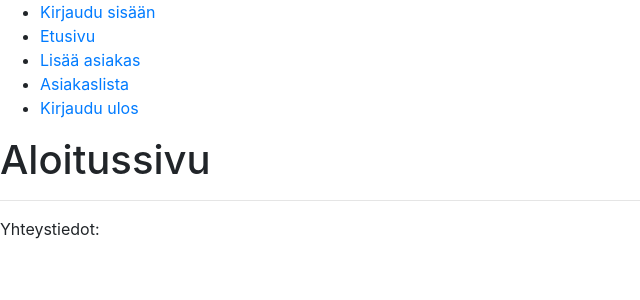
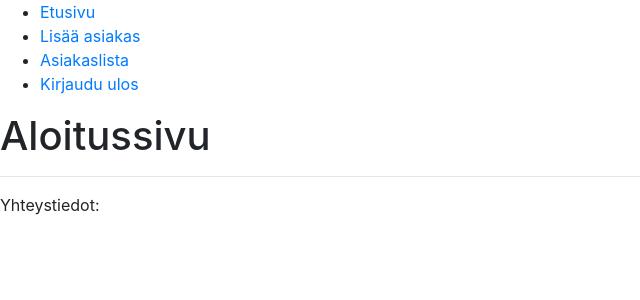
Before and after one commit to PA-kerho/Pankkiautomaatti, a PHP site: page /database/etusivu in a window 1280 px wide. Shown: the top 300 px of the page, without its empty margins (0-640 px from the left). Run offline with PHP 8.4, Linux system fonts and the light colour scheme; data that the repository does not hold is empty; some libraries are stand-ins or nearby versions.

Commit message:
Hienosäätöä

```diff
--- a/application/models/Asiakas_model.php
+++ b/application/models/Asiakas_model.php
@@ -17,8 +17,7 @@ class Asiakas_model extends CI_Model{
 	 	$this->db->delete('Asiakas');
 		$testi=$this->db->affected_rows();
 		return $testi;
-<<<<<<< HEAD
-=======
+
 	}
 	public function updateAsiakas($update_data,$id) {
 		$this->db->where('ID',$id);
@@ -31,6 +30,6 @@ class Asiakas_model extends CI_Model{
 		$this->db->from('Asiakas');
 		$this->db->where('ID',$id);
 		return $this->db->get()->result_array();
->>>>>>> master
+
 	}
 }
--- a/application/views/etusivu/login.php
+++ b/application/views/etusivu/login.php
@@ -1,5 +1,6 @@
 
 <form method='POST' action="handleLogin">
+<link rel="stylesheet" type="text/css" href="<?php echo base_url('style/css/bootstrap.min.css');?>">
 
 <TABLE Border=0>
 	<tr>
--- a/application/views/menu/header.php
+++ b/application/views/menu/header.php
@@ -1,12 +1,14 @@
+
 <!DOCTYPE html>
 <html>
 <head>
 <title>PA-pankki</title>
 </head>
 <body>
+<link rel="stylesheet" type="text/css" href="<?php echo base_url('style/css/bootstrap.min.css');?>">
 
 <ul>
-	<li><a href="<?php echo site_url('etusivu/login'); ?>">Kirjaudu sisään</a></li>
+
 	<li><a href="<?php echo site_url('etusivu'); ?>">Etusivu</a></li>
 	<li><a href="<?php echo site_url('asiakas/lisaa_asiakas'); ?>">Lisää asiakas</a></li>
 	<li><a href="<?php echo site_url('asiakas/nayta_asiakas'); ?>">Asiakaslista</a></li>
```
